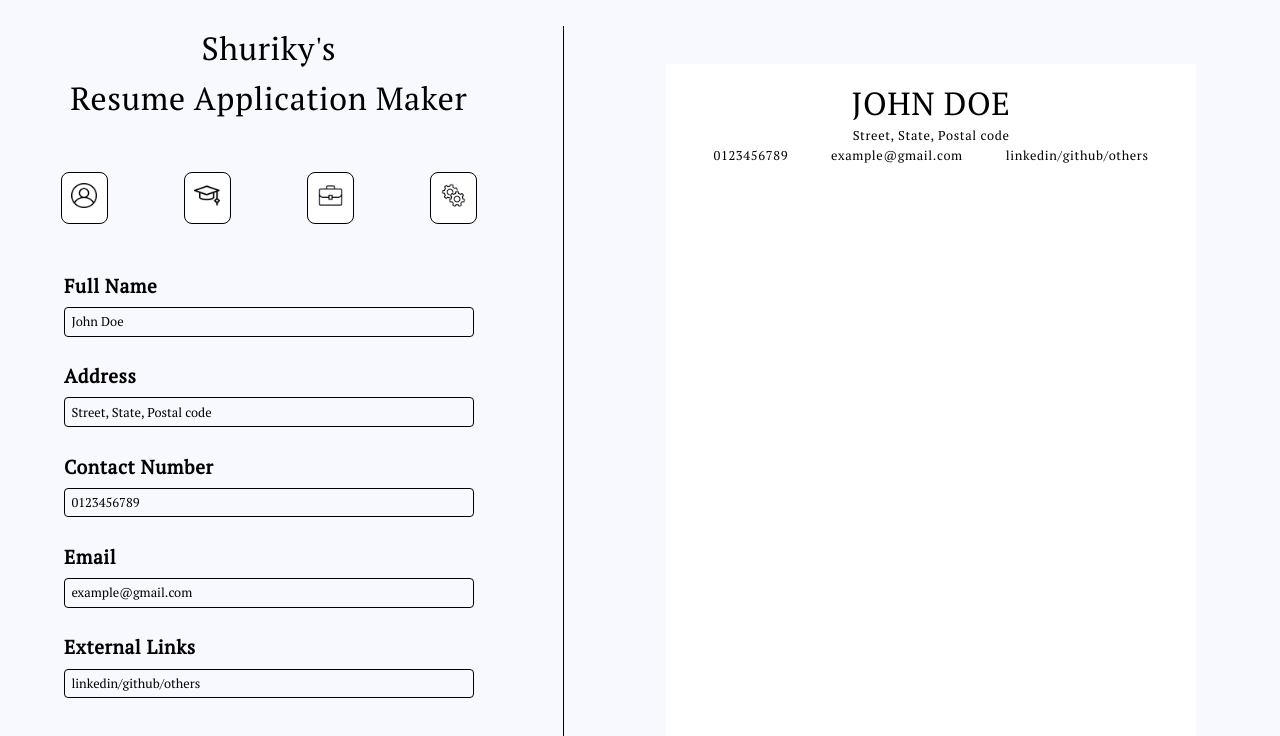
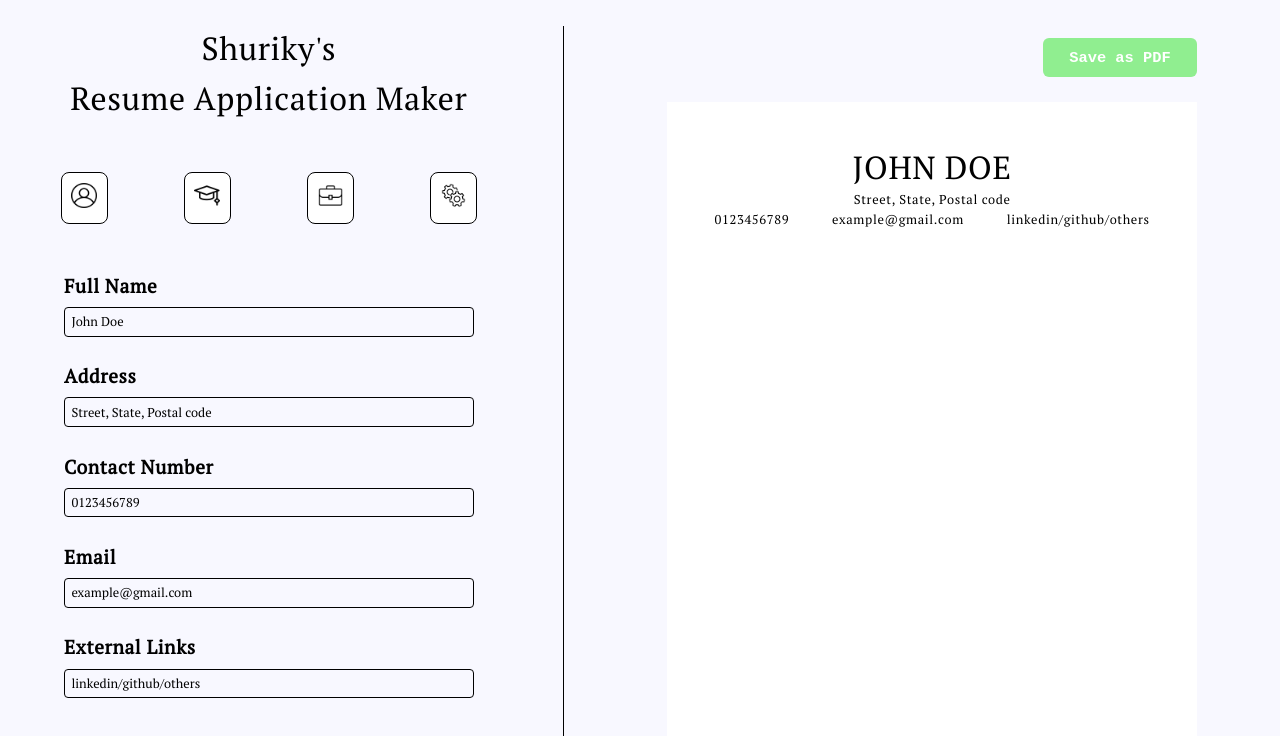
Before and after one commit to Shuriky/odin-cv-application, a React (Vite) app in the folder repo/: page / in a window 1280 px wide. Shown: the top 736 px of the page. Built offline with nearby package versions, Linux system fonts and the light colour scheme.

Commit message:
add print button to print document

```diff
--- a/repo/src/App.jsx
+++ b/repo/src/App.jsx
@@ -25,6 +25,7 @@ export default function App() {
             </div>
             <div id="separate-line"></div>
             <div id="document-container">
+                <button id="printButton">Save as PDF</button>
                 <Document formData={formData} setFormData={setFormData}/>
             </div>
         </div>
--- a/repo/src/index.css
+++ b/repo/src/index.css
@@ -153,6 +153,9 @@ label {
 #document-container {
   width: 100%;
   margin: 3vw;
+  display: flex;
+  flex-direction: column;
+  align-items: flex-end;
 }
 
 #documentContainer {
@@ -268,3 +271,17 @@ h2 {
   display: flex;
   flex-direction: column;
 }
+
+/* Save as PDF button */
+#printButton {
+  width: 12vw;
+  height: 3vw;
+  margin-bottom: 2vw;
+  background-color: lightgreen;
+  color: white;
+  font-size: 1.2vw;
+  font-weight: 800;
+  font-family: 'Courier New', Courier, monospace;
+  border-radius: 6px;
+  border: none;
+}
```
